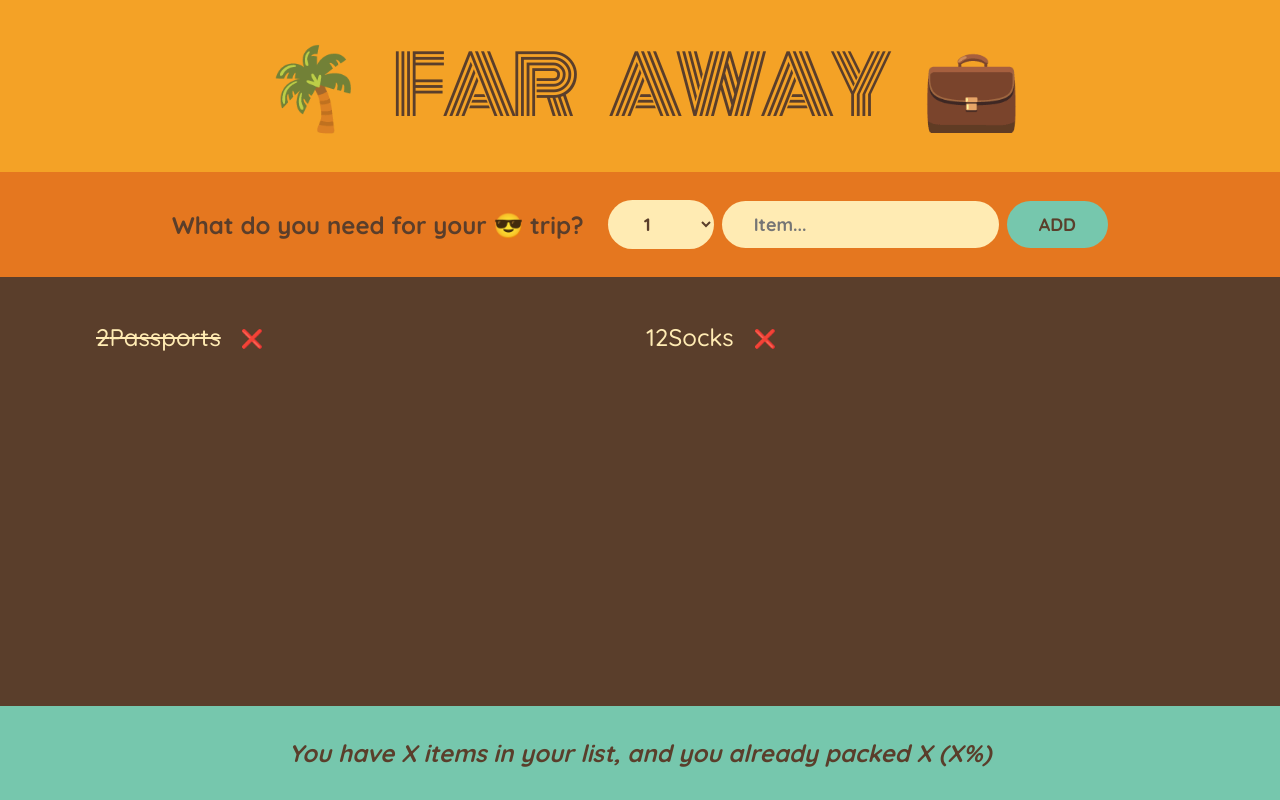
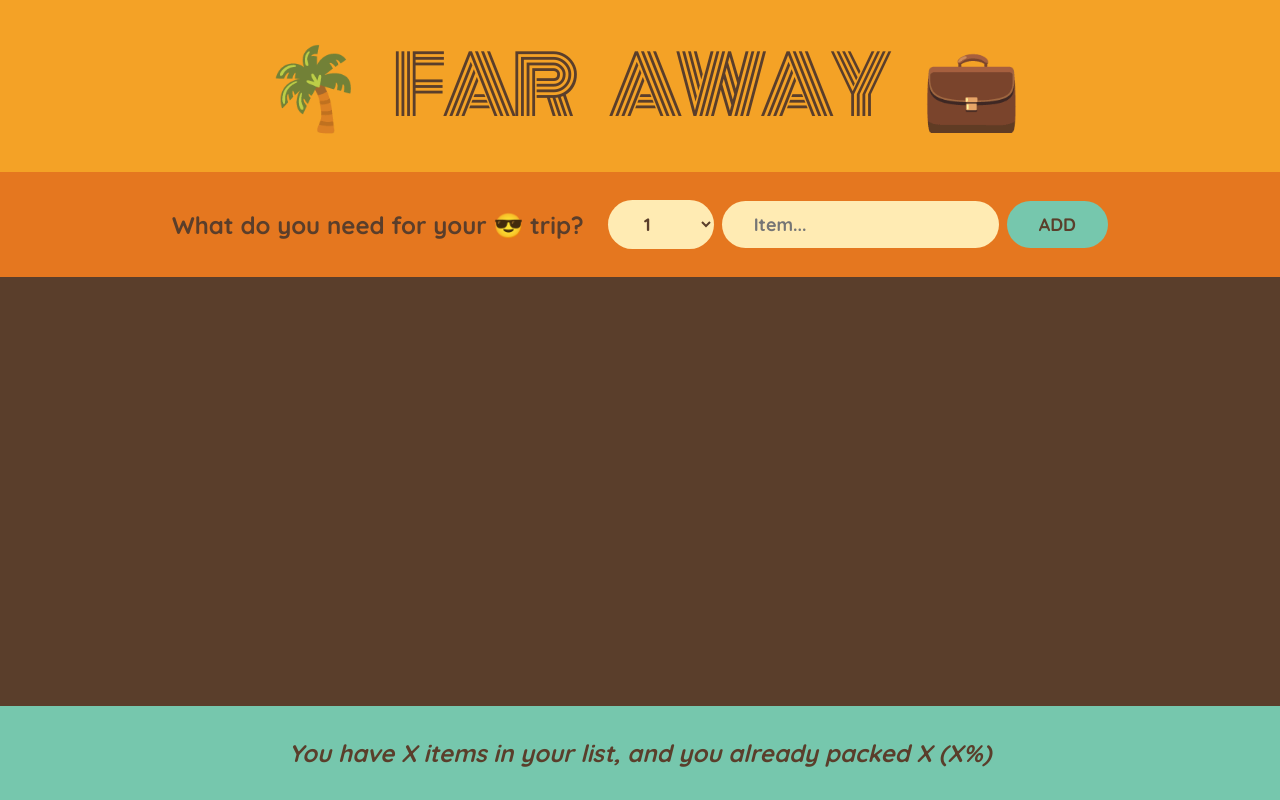
Before and after one commit to JawadSadi/Small-React-Projects, a React (Create React App) app in the folder trip-pack/: page / in a window 1280 px wide. Built offline with nearby package versions, Linux system fonts and the light colour scheme.

Commit message:
State managment useing state in parent component and sending to childs by props

```diff
--- a/trip-pack/src/App.js
+++ b/trip-pack/src/App.js
@@ -6,11 +6,17 @@
 ];
 
 export default function App() {
+  const [items, setItems] = useState([]);
+
+  function addItems(item) {
+    setItems((items) => [...items, item]);
+  }
+
   return (
     <div className="app">
       <Logo />
-      <Form />
-      <PackingList />
+      <Form onAddItems={addItems} />
+      <PackingList items={items} />
       <Stats />
     </div>
   );
@@ -19,15 +25,18 @@
 function Logo() {
   return <h1>🌴 Far Away 💼</h1>;
 }
-function Form() {
+function Form({ onAddItems }) {
   const [description, setDescription] = useState("");
   const [quantity, setQuantity] = useState(1);
+
   function handleSubmit(e) {
     e.preventDefault();
 
     if (!description) return;
 
     const newItem = { description, quantity, packed: false, id: Date.now() };
+
+    onAddItems(newItem);
 
     initialItems.push(newItem);
 
@@ -59,11 +68,11 @@
     </form>
   );
 }
-function PackingList() {
+function PackingList({ items }) {
   return (
     <div className="list">
       <ul>
-        {initialItems.map((item) => (
+        {items.map((item) => (
           <Item item={item} key={item.id} />
         ))}
       </ul>
@@ -75,8 +84,7 @@
   return (
     <li>
       <span style={item.packed ? { textDecoration: "line-through" } : {}}>
-        {item.quantity}
-        {item.description}
+        {item.quantity} {item.description}
       </span>
       <button>❌</button>
     </li>
```
